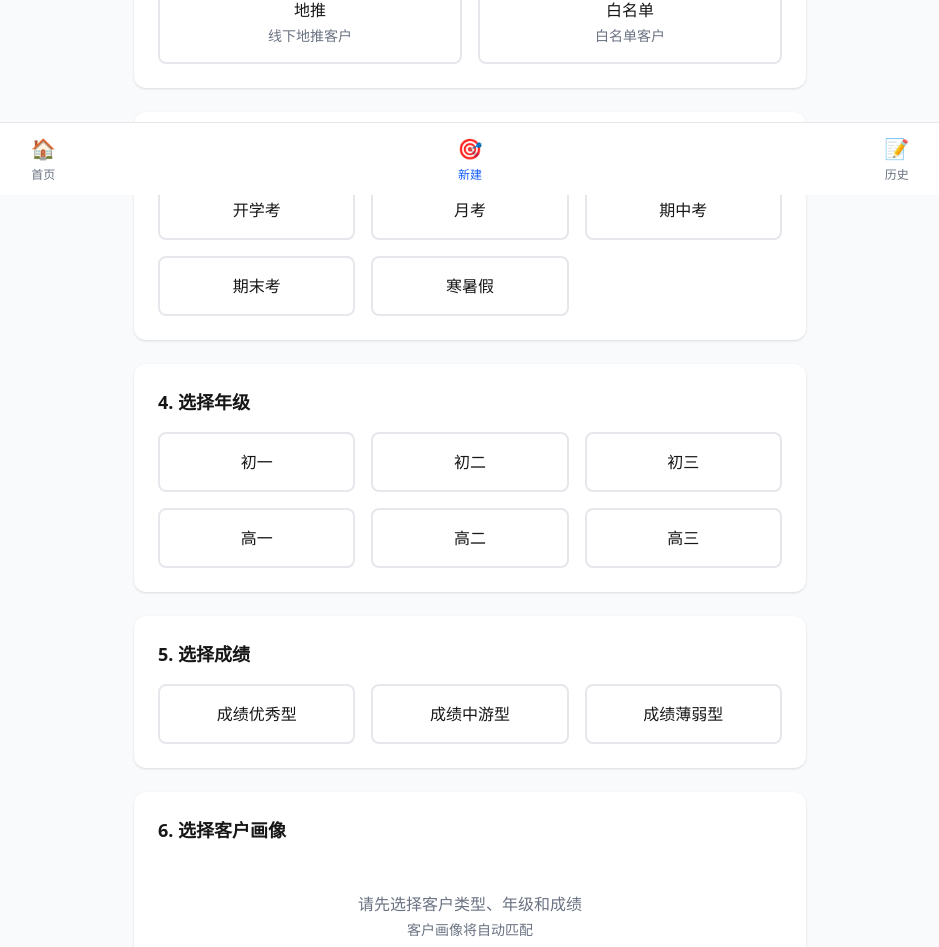
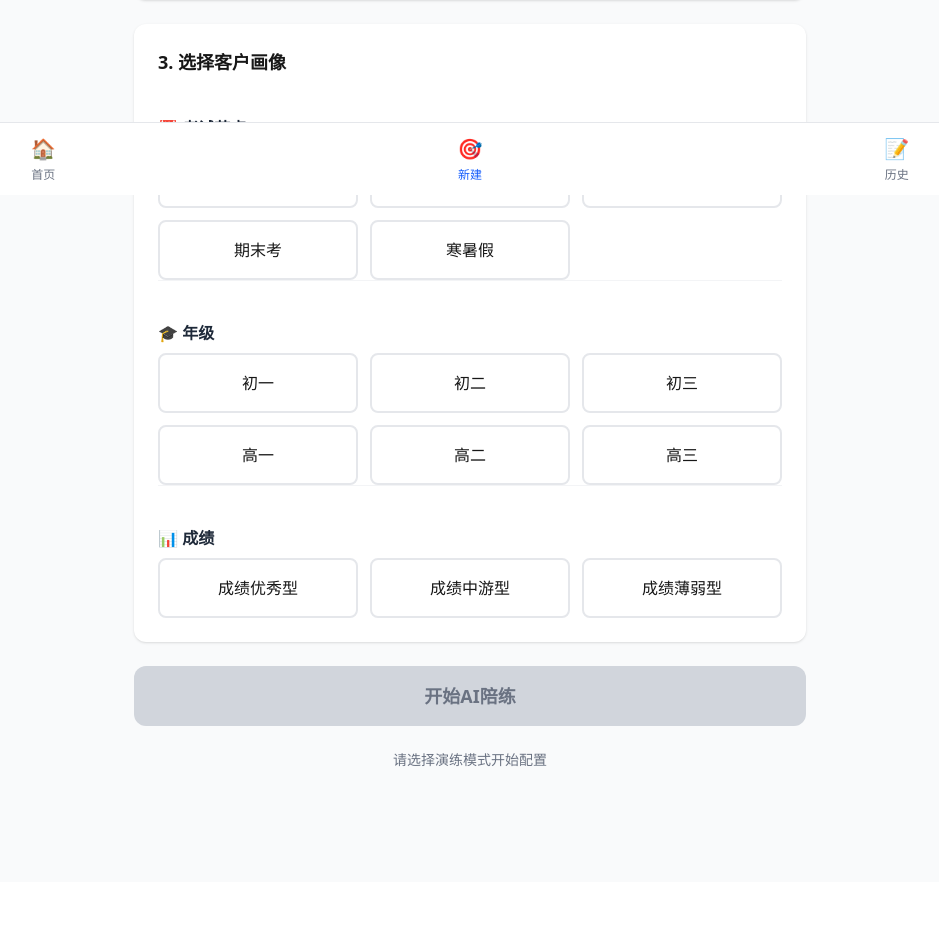
Before and after one commit to HaiZi666/ai-sales-training, a Next.js app: page /practice/new in a window 1280 px wide. Shown: the part 605-1552 px from the top of the page, without its empty margins (170-1109 px from the left). After the commit the page ends 1487 px from the top, so only its background shows below. Built offline with nearby package versions, Linux system fonts and the light colour scheme.

Commit message:
feat：提交代码

```diff
--- a/src/app/practice/new/page.tsx
+++ b/src/app/practice/new/page.tsx
@@ -94,14 +94,14 @@ CHANNELS.forEach(ch => {
 });
 
 // 配置选项
-const VOICE_MODES: { value: VoiceMode; label: string; emoji: string; desc: string }[] = [
-  { value: 'text', label: '文字模式', emoji: '💬', desc: '输入文字进行对话' },
-  { value: 'voice', label: '语音模式', emoji: '🎤', desc: '语音对话，AI语音回复' },
+const VOICE_MODES: { value: VoiceMode; label: string; emoji: string }[] = [
+  { value: 'text', label: '文字模式', emoji: '💬' },
+  { value: 'voice', label: '语音模式', emoji: '🎤' },
 ];
 
-const CUSTOMER_CHANNELS: { value: CustomerChannel; label: string; emoji: string; desc: string }[] = [
-  { value: 'direct_push', label: '地推', emoji: '📍', desc: '线下地推客户' },
-  { value: 'whitelist', label: '白名单', emoji: '⭐', desc: '白名单客户' },
+const CUSTOMER_CHANNELS: { value: CustomerChannel; label: string }[] = [
+  { value: 'direct_push', label: '线下地推客户'},
+  { value: 'whitelist', label: '陌生拜访客户' },
 ];
 
 const EXAM_NODES: ExamNode[] = ['开学考', '月考', '期中考', '期末考', '寒暑假'];
@@ -202,8 +202,6 @@ export default function NewPracticePage() {
         : 'border-gray-200 hover:border-gray-300 bg-white'
     }`;
 
-  const profileConfig = form.customerProfile ? CUSTOMER_PROFILE_CONFIG[form.customerProfile] : null;
-
   return (
     <div className="min-h-screen bg-gray-50 py-8 px-4 pb-28">
       <div className="max-w-2xl mx-auto">
@@ -230,7 +228,6 @@ export default function NewPracticePage() {
               >
                 <div className="text-2xl mb-2">{mode.emoji}</div>
                 <div className="font-medium">{mode.label}</div>
-                <div className="text-gray-500 text-sm mt-1">{mode.desc}</div>
               </button>
             ))}
           </div>
@@ -247,18 +244,21 @@ export default function NewPracticePage() {
                 onClick={() => handleStepChange('customerChannel', ch.value)}
                 className={cardClass(form.customerChannel === ch.value)}
               >
-                <div className="text-2xl mb-2">{ch.emoji}</div>
                 <div className="font-medium">{ch.label}</div>
-                <div className="text-gray-500 text-sm mt-1">{ch.desc}</div>
               </button>
             ))}
           </div>
         </div>
 
-        {/* Step 3: 选择考试节点 */}
+        {/* Step 3: 选择客户画像（考试节点 + 年级 + 成绩） */}
         <div className="bg-white rounded-xl shadow-sm p-6 mb-6">
-          <h2 className="text-lg font-semibold mb-4">3. 选择考试节点</h2>
-          <div className="grid grid-cols-3 gap-4">
+          <h2 className="text-lg font-semibold mb-5">3. 选择客户画像</h2>
+
+          <div className="space-y-5 divide-y divide-gray-100 [&>*]:pt-5 first:[&>*]:pt-0">
+            {/* 考试节点 */}
+            <div>
+              <p className="text-base font-semibold text-gray-800 mb-2">📅 考试节点</p>
+              <div className="grid grid-cols-3 gap-3">
                 {EXAM_NODES.map(node => (
                   <button
                     key={node}
@@ -272,10 +272,10 @@ export default function NewPracticePage() {
               </div>
             </div>
 
-        {/* Step 4: 选择年级 */}
-        <div className="bg-white rounded-xl shadow-sm p-6 mb-6">
-          <h2 className="text-lg font-semibold mb-4">4. 选择年级</h2>
-          <div className="grid grid-cols-3 gap-4">
+            {/* 年级 */}
+            <div>
+              <p className="text-base font-semibold text-gray-800 mb-2">🎓 年级</p>
+              <div className="grid grid-cols-3 gap-3">
                 {GRADES.map(grade => (
                   <button
                     key={grade}
@@ -289,10 +289,10 @@ export default function NewPracticePage() {
               </div>
             </div>
 
-        {/* Step 5: 选择成绩 */}
-        <div className="bg-white rounded-xl shadow-sm p-6 mb-6">
-          <h2 className="text-lg font-semibold mb-4">5. 选择成绩</h2>
-          <div className="grid grid-cols-3 gap-4">
+            {/* 成绩 */}
+            <div>
+              <p className="text-base font-semibold text-gray-800 mb-2">📊 成绩</p>
+              <div className="grid grid-cols-3 gap-3">
                 {SCORE_LEVELS.map(score => (
                   <button
                     key={score}
@@ -305,51 +305,7 @@ export default function NewPracticePage() {
                 ))}
               </div>
             </div>
-
-        {/* Step 6: 选择客户画像（根据前面选项自动匹配） */}
-        <div className="bg-white rounded-xl shadow-sm p-6 mb-6">
-          <h2 className="text-lg font-semibold mb-4">6. 选择客户画像</h2>
-
-          {profileConfig ? (
-            <div className="space-y-4">
-              <div className="p-4 rounded-lg border-2 border-blue-500 bg-blue-50">
-                <div className="flex items-center gap-3 mb-3">
-                  <span className="px-3 py-1 bg-blue-600 text-white text-sm font-medium rounded-full">
-                    {profileConfig.name}
-                  </span>
-                  <span className="text-gray-600 text-sm">{profileConfig.desc}</span>
           </div>
-                <div className="space-y-2">
-                  <div>
-                    <span className="text-xs text-gray-500">核心特点：</span>
-                    <p className="text-sm text-gray-700">{profileConfig.traits}</p>
-                  </div>
-                  <div>
-                    <span className="text-xs text-gray-500">常问问题：</span>
-                    <div className="flex flex-wrap gap-1 mt-1">
-                      {profileConfig.typicalQuestions.map((q, i) => (
-                        <span key={i} className="px-2 py-0.5 bg-gray-100 text-gray-600 text-xs rounded">
-                          {q}
-                        </span>
-                      ))}
-                    </div>
-                  </div>
-                  <div>
-                    <span className="text-xs text-gray-500">话术要点：</span>
-                    <p className="text-sm text-gray-700">{profileConfig.scriptTip}</p>
-                  </div>
-                </div>
-              </div>
-              <p className="text-gray-500 text-sm">
-                💡 根据您选择的客户类型、年级和成绩自动匹配
-              </p>
-            </div>
-          ) : (
-            <div className="text-center py-8 text-gray-500">
-              <p>请先选择客户类型、年级和成绩</p>
-              <p className="text-sm mt-1">客户画像将自动匹配</p>
-            </div>
-          )}
         </div>
 
         {/* 开始按钮 */}
```
Lines whose indentation alone changed are shown as unchanged.
